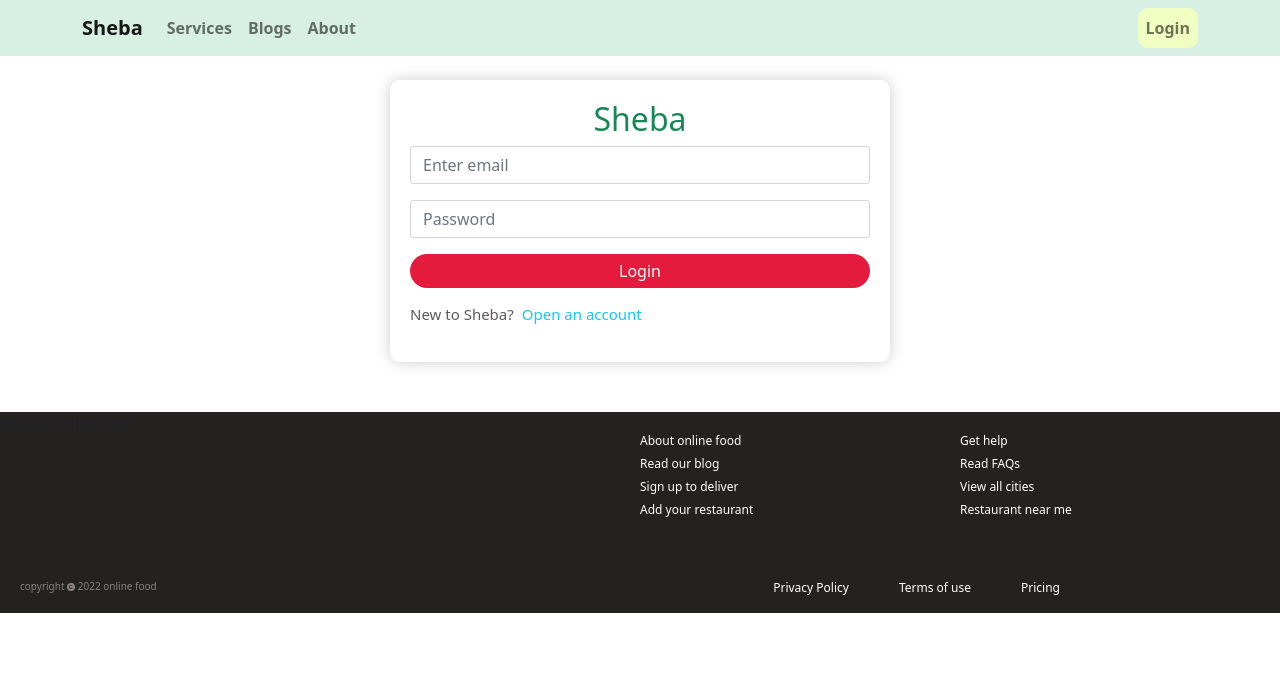
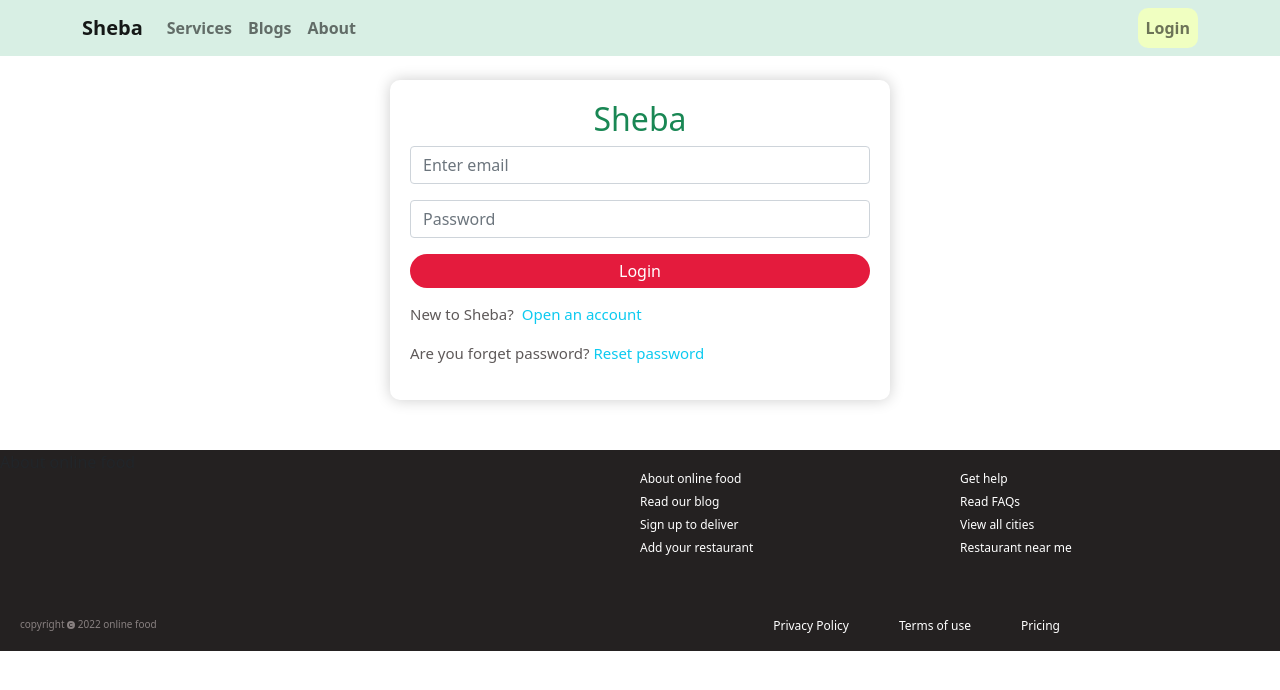
Before and after one commit to Arif6474/sheba, a React (Create React App) app: page /login in a window 1280 px wide. Shown: the top 690 px of the page. Built offline with nearby package versions, Linux system fonts and the light colour scheme.

Commit message:
added reset password

```diff
--- a/src/components/Login/Login/Login.js
+++ b/src/components/Login/Login/Login.js
@@ -33,6 +33,7 @@ const Login = () => {
           Open an account
         </span>
       </p>
+      <p className="account">Are you forget password? <span  className="text-info">Reset password</span> </p>
     </Form>
     );
 };
```
